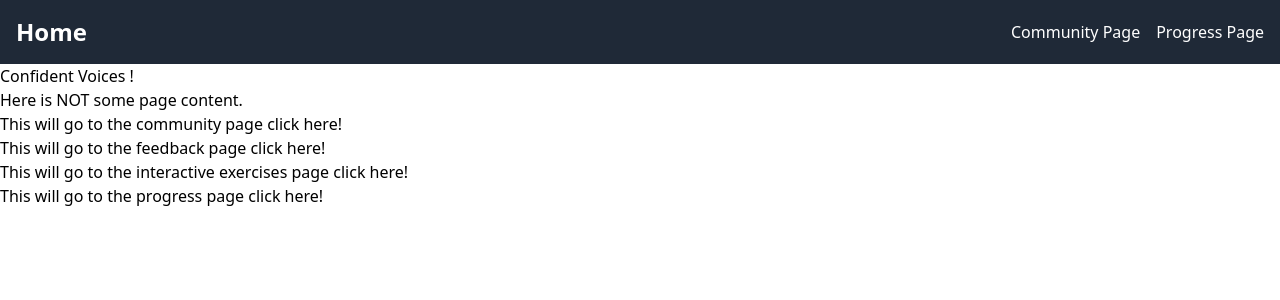
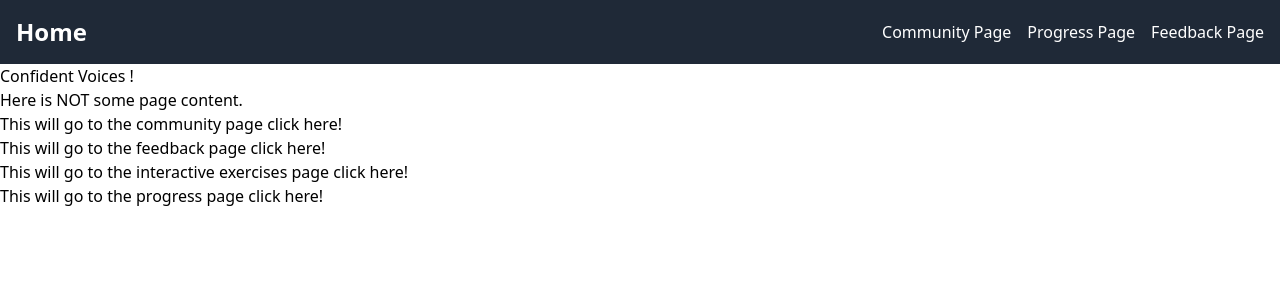
Before and after one commit to WyldTaegr/confident-voices, a Next.js app: page / in a window 1280 px wide. Shown: the top 300 px of the page. Built offline with nearby package versions, Linux system fonts and the light colour scheme.

Commit message:
Add a UserProfile page

```diff
--- a/src/app/components/Navbar.js
+++ b/src/app/components/Navbar.js
@@ -21,6 +21,11 @@ const Navbar = () => {
                 <a className="text-white hover:text-gray-300">Progress Page</a>
               </Link>
             </li>
+            <li>
+              <Link href="/FeedbackPage">
+                <a className="text-white hover:text-gray-300">Feedback Page</a>
+              </Link>
+            </li>
           </ul>
         </div>
       </div>
```
Also changed, not shown: src/app/UserProfile/layout.js (added), src/app/UserProfile/page.js (added).
